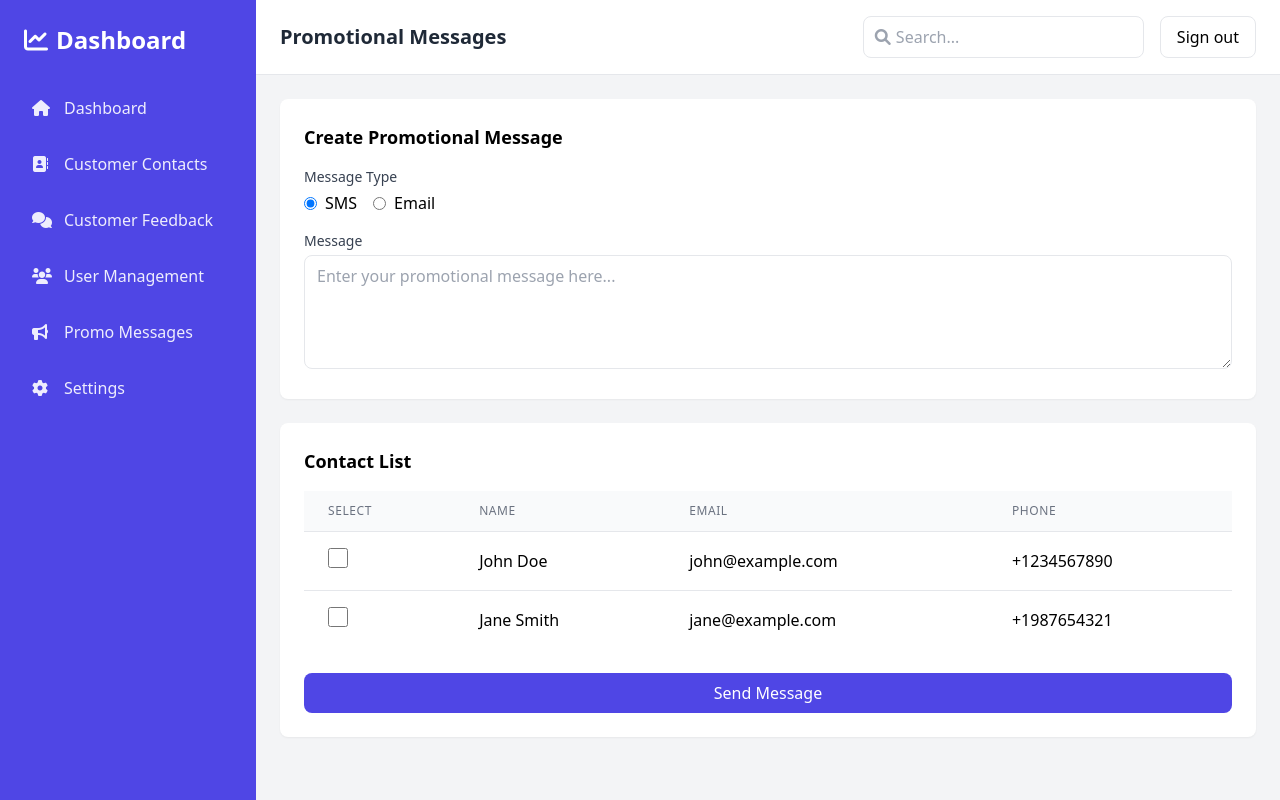
After one commit to exile213/CustomerFeedback, a PHP site: template views/dashboard-pages/promo-message_view.php in a window 1280 px wide. The commit adds this page. Run offline with PHP 8.4, Linux system fonts and the light colour scheme; the template is opened without the code that fills it, so the values that code supplies are empty; some libraries are stand-ins or nearby versions.

Commit message:
Add Promo Messages Page, Add Sidebar Partial

```diff
--- a/controllers/dashboard.php
+++ b/controllers/dashboard.php
@@ -4,7 +4,7 @@
 
 // Check if user is logged in
 if (!isset($_SESSION['user_id'])) {
-    //header("Location: login.php");
+    header("Location: login");
     exit();
 }
 require_once("dbconnect.php");
@@ -13,7 +13,7 @@
 if (isset($_POST['logout'])) {
     $_SESSION = array();
     session_destroy();
-    header("Location: login.php");
+    header("Location: login");
     exit();
 }
 
--- a/controllers/staff.php
+++ b/controllers/staff.php
@@ -4,7 +4,7 @@
 // Check if user is logged in
 
 if (!isset($_SESSION['user_id'])) {
-    header("Location: login.php");
+    header("Location: login");
     exit();
 }
 require_once("dbconnect.php");
@@ -13,7 +13,7 @@
 if (isset($_POST['logout'])) {
     $_SESSION = array();
     session_destroy();
-    header("Location: login.php");
+    header("Location: login");
     exit();
 }
 
--- a/index.php
+++ b/index.php
@@ -49,6 +49,11 @@
             require __DIR__ . "/views/dashboard-pages/customer-feedback_view.php";
             break;
 
+        case 'CRM/promo_messages':
+            require __DIR__ . "/views/dashboard-pages/promo-message_view.php";
+            break;
+
+
         default:
             http_response_code(404);
             require __DIR__ . '/controllers/login_page.php';
--- /dev/null
+++ b/views/Partials/sidebar.php
@@ -0,0 +1,27 @@
+<!DOCTYPE html>
+<html lang="en">
+<head>
+    <meta charset="UTF-8">
+    <meta name="viewport" content="width=device-width, initial-scale=1.0">
+    <title>Document</title>
+</head>
+<body>
+    <!-- Sidebar -->
+            <aside class="w-64 bg-indigo-600 text-white p-6">
+            <div class="flex items-center gap-2 mb-8">
+                <i class="fas fa-chart-line text-2xl"></i>
+                <h2 class="text-2xl font-bold">Dashboard</h2>
+            </div>
+            <nav>
+                <ul class="space-y-4">
+                    <li><a href="dashboard" class="flex items-center gap-3 text-white/90 hover:text-white p-2 rounded-lg hover:bg-white/10"><i class="fas fa-home w-5"></i><span>Dashboard</span></a></li>
+                    <li><a href="customer-contacts" class="flex items-center gap-3 text-white/90 hover:text-white p-2 rounded-lg hover:bg-white/10"><i class="fas fa-address-book w-5"></i><span>Customer Contacts</span></a></li>
+                    <li><a href="customer-feedback" class="flex items-center gap-3 text-white/90 hover:text-white p-2 rounded-lg hover:bg-white/10"><i class="fas fa-comments w-5"></i><span>Customer Feedback</span></a></li>
+                    <li><a href="user-management" class="flex items-center gap-3 text-white/90 hover:text-white p-2 rounded-lg hover:bg-white/10"><i class="fas fa-users w-5"></i><span>User Management</span></a></li>
+                    <li><a href="promo_messages" class="flex items-center gap-3 text-white/90 hover:text-white p-2 rounded-lg hover:bg-white/10"><i class="fas fa-bullhorn w-5"></i><span>Promo Messages</span></a></li>
+                    <li><a href="#" class="flex items-center gap-3 text-white/90 hover:text-white p-2 rounded-lg hover:bg-white/10"><i class="fas fa-cog w-5"></i><span>Settings</span></a></li>
+                </ul>
+            </nav>
+        </aside>
+</body>
+</html>
--- /dev/null
+++ b/views/dashboard-pages/promo-message_view.php
@@ -0,0 +1,132 @@
+<!DOCTYPE html>
+<html lang="en">
+<head>
+    <meta charset="UTF-8">
+    <meta name="viewport" content="width=device-width, initial-scale=1.0">
+    <title>Promotional Messages</title>
+    <script src="https://cdn.tailwindcss.com"></script>
+    <link href="https://cdnjs.cloudflare.com/ajax/libs/font-awesome/6.0.0-beta3/css/all.min.css" rel="stylesheet">
+</head>
+<body class="bg-gray-100">
+    <div class="flex h-screen">
+        <?php require "views/Partials/sidebar.php"?>
+        <div class="flex-1 flex flex-col overflow-hidden">
+            <!-- Navigation bar -->
+            <header class="bg-white border-b">
+                <div class="flex justify-between items-center px-6 py-4">
+                    <h1 class="text-xl font-semibold text-gray-800">Promotional Messages</h1>
+                    <div class="flex items-center gap-4">
+                        <div class="relative">
+                            <input type="text" placeholder="Search..." class="pl-8 pr-4 py-2 border rounded-lg focus:outline-none focus:ring-2 focus:ring-indigo-500">
+                            <i class="fas fa-search absolute left-3 top-1/2 -translate-y-1/2 text-gray-400"></i>
+                        </div>
+                        <button class="px-4 py-2 border rounded-lg hover:bg-gray-100">Sign out</button>
+                    </div>
+                </div>
+            </header>
+
+            <!-- Main content -->
+            <main class="flex-1 overflow-x-hidden overflow-y-auto bg-gray-100 p-6">
+                <div class="max-w-7xl mx-auto space-y-6">
+                    <!-- Message Creation Form -->
+                    <div class="bg-white rounded-lg shadow-sm p-6">
+                        <h2 class="text-lg font-semibold mb-4">Create Promotional Message</h2>
+                        <div class="space-y-4">
+                            <div>
+                                <label class="block text-sm font-medium text-gray-700 mb-1">Message Type</label>
+                                <div class="flex space-x-4">
+                                    <label class="inline-flex items-center">
+                                        <input type="radio" name="messageType" value="sms" class="form-radio" checked>
+                                        <span class="ml-2">SMS</span>
+                                    </label>
+                                    <label class="inline-flex items-center">
+                                        <input type="radio" name="messageType" value="email" class="form-radio">
+                                        <span class="ml-2">Email</span>
+                                    </label>
+                                </div>
+                            </div>
+                            <div id="subjectField" class="hidden">
+                                <label for="subject" class="block text-sm font-medium text-gray-700 mb-1">Subject</label>
+                                <input type="text" id="subject" class="w-full px-3 py-2 border rounded-lg focus:outline-none focus:ring-2 focus:ring-indigo-500" placeholder="Enter email subject">
+                            </div>
+                            <div>
+                                <label for="message" class="block text-sm font-medium text-gray-700 mb-1">Message</label>
+                                <textarea id="message" rows="4" class="w-full px-3 py-2 border rounded-lg focus:outline-none focus:ring-2 focus:ring-indigo-500" placeholder="Enter your promotional message here..."></textarea>
+                            </div>
+                        </div>
+                    </div>
+
+                    <!-- Customer List -->
+                    <div class="bg-white rounded-lg shadow-sm p-6">
+                        <h2 class="text-lg font-semibold mb-4">Contact List</h2>
+                        <div class="overflow-x-auto">
+                            <table class="min-w-full divide-y divide-gray-200">
+                                <thead class="bg-gray-50">
+                                    <tr>
+                                        <th class="px-6 py-3 text-left text-xs font-medium text-gray-500 uppercase tracking-wider">Select</th>
+                                        <th class="px-6 py-3 text-left text-xs font-medium text-gray-500 uppercase tracking-wider">Name</th>
+                                        <th class="px-6 py-3 text-left text-xs font-medium text-gray-500 uppercase tracking-wider">Email</th>
+                                        <th class="px-6 py-3 text-left text-xs font-medium text-gray-500 uppercase tracking-wider">Phone</th>
+                                    </tr>
+                                </thead>
+                                <tbody class="bg-white divide-y divide-gray-200">
+                                    <tr>
+                                        <td class="px-6 py-4 whitespace-nowrap">
+                                            <input type="checkbox" class="form-checkbox h-5 w-5 text-indigo-600">
+                                        </td>
+                                        <td class="px-6 py-4 whitespace-nowrap">John Doe</td>
+                                        <td class="px-6 py-4 whitespace-nowrap">john@example.com</td>
+                                        <td class="px-6 py-4 whitespace-nowrap">+1234567890</td>
+                                    </tr>
+                                    <tr>
+                                        <td class="px-6 py-4 whitespace-nowrap">
+                                            <input type="checkbox" class="form-checkbox h-5 w-5 text-indigo-600">
+                                        </td>
+                                        <td class="px-6 py-4 whitespace-nowrap">Jane Smith</td>
+                                        <td class="px-6 py-4 whitespace-nowrap">jane@example.com</td>
+                                        <td class="px-6 py-4 whitespace-nowrap">+1987654321</td>
+                                    </tr>
+                                    <!-- Add more rows as needed -->
+                                </tbody>
+                            </table>
+                        </div>
+                        <div class="mt-6">
+                            <button id="sendMessage" class="w-full bg-indigo-600 text-white px-4 py-2 rounded-lg hover:bg-indigo-700 focus:outline-none focus:ring-2 focus:ring-indigo-500 focus:ring-offset-2">
+                                Send Message
+                            </button>
+                        </div>
+                    </div>
+                </div>
+            </main>
+        </div>
+    </div>
+
+    <script>
+        // Show/hide subject field based on message type
+        const messageTypeRadios = document.querySelectorAll('input[name="messageType"]');
+        const subjectField = document.getElementById('subjectField');
+
+        messageTypeRadios.forEach(radio => {
+            radio.addEventListener('change', (e) => {
+                if (e.target.value === 'email') {
+                    subjectField.classList.remove('hidden');
+                } else {
+                    subjectField.classList.add('hidden');
+                }
+            });
+        });
+
+        // Handle send message button click
+        document.getElementById('sendMessage').addEventListener('click', () => {
+            const messageType = document.querySelector('input[name="messageType"]:checked').value;
+            const subject = document.getElementById('subject').value;
+            const message = document.getElementById('message').value;
+            const selectedCustomers = Array.from(document.querySelectorAll('input[type="checkbox"]:checked'))
+                .map(checkbox => checkbox.closest('tr').querySelector('td:nth-child(2)').textContent);
+
+            console.log('Sending message:', { type: messageType, subject, message, recipients: selectedCustomers });
+            // Implement actual sending logic here
+        });
+    </script>
+</body>
+</html>
```
Also changed, not shown: views/dashboard-pages/customer-contacts_view.php (+1 -17 lines), views/dashboard-pages/customer-feedback_view.php (+1 -16 lines), views/dashboard-pages/user-management_view.php (+1 -18 lines), views/dashboard_view.php (+1 -16 lines).
